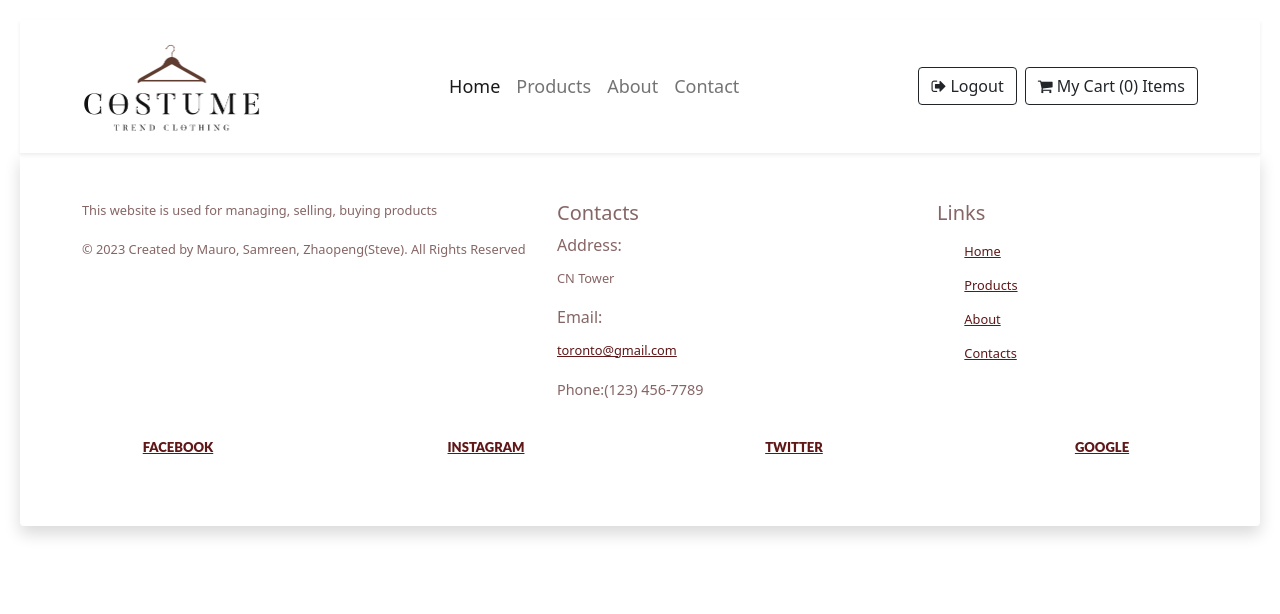
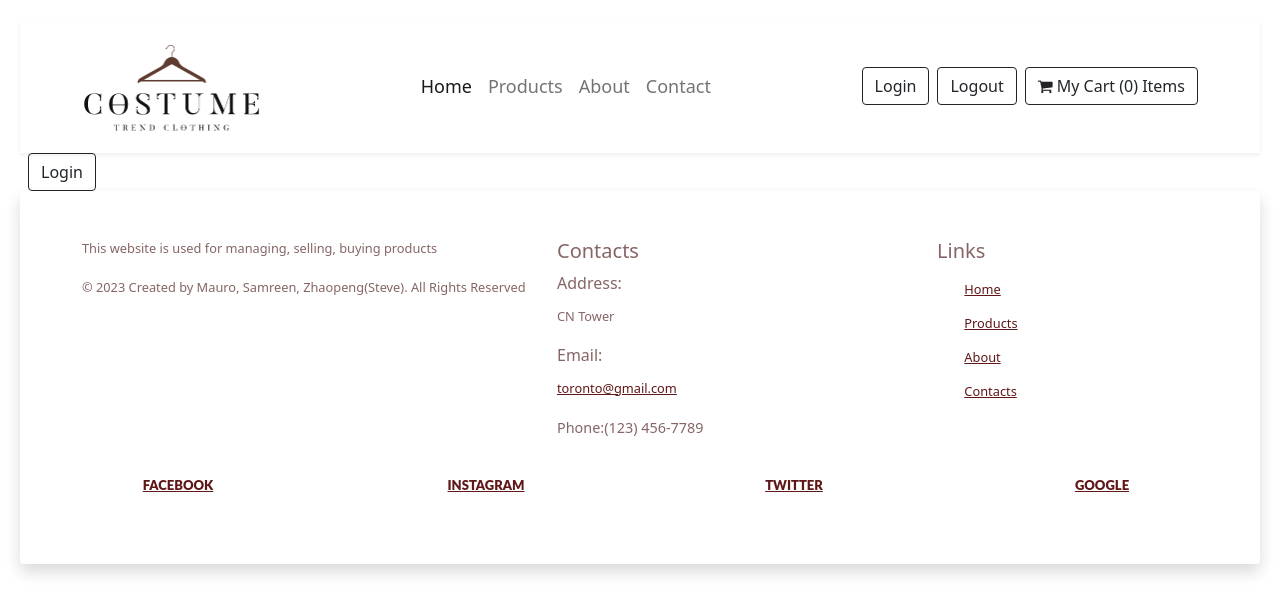
Before and after one commit to mauroapjr/ecommerce, a React (Create React App) app: page /login in a window 1280 px wide. Shown: the top 614 px of the page. Built offline with nearby package versions, Linux system fonts and the light colour scheme.

Commit message:
debug logout/ insert user name to navbar

```diff
--- a/src/component/CartProduct.jsx
+++ b/src/component/CartProduct.jsx
@@ -90,7 +90,7 @@ export default function CartProduct(props) {
             </Button>
           </>
         ) : (
-          <h7>Cart is Empty!</h7>
+          <h6>Cart is Empty!</h6>
         )}
       </Modal.Body>
     </Modal>
--- a/src/component/Login.jsx
+++ b/src/component/Login.jsx
@@ -6,16 +6,13 @@ function Login() {
 
   return (
     <div className="buttons">
-      {!loginWithRedirect && (
-        <a className="btn btn-outline-dark ms-2">
-          <i
-            className="fa fa-sign-in"
-            onClick={() => loginWithRedirect()}
-            aria-hidden="true"
-          ></i>{" "}
-          Login
-        </a>
-      )}
+      <button
+        className="btn btn-outline-dark ms-2"
+        onClick={() => loginWithRedirect()}
+      >
+        {" "}
+        Login
+      </button>
     </div>
   );
 }
--- a/src/component/Logout.jsx
+++ b/src/component/Logout.jsx
@@ -2,28 +2,20 @@ import React from "react";
 import { useAuth0 } from "@auth0/auth0-react";
 
 function Logout() {
-  const { user, logout } = useAuth0();
-  const logoutWithRedirect = () => {
-    logout({
-      returnTo: window.location.origin
-    })
-  }
+  const { logout } = useAuth0();
+  // const logoutWithRedirect = () => {
+  //   logout({
+  //     // returnTo: window.location.origin
+  //   })
 
   return (
     <div className="buttons">
-      <a className="btn btn-outline-dark ms-2">
-        <i
-          className="fa fa-sign-out"
-          onClick={() => logoutWithRedirect({
-            returnTo: window.location.origin
-          })}
-          aria-hidden="true"
-        ></i>{" "}
+      <button
+        className="btn btn-outline-dark ms-2"
+        onClick={() => logout({ returnTo: window.location.origin })}
+      >
         Logout
-      </a>
-      {/* <button onClick={() => loginWithRedirect()}>Login</button> */}
-
-      {/* <button onClick={() => logout({ returnTo: window.location.origin })}>Logout</button> */}
+      </button>
     </div>
   );
 }
--- a/src/component/Navbar.jsx
+++ b/src/component/Navbar.jsx
@@ -76,7 +76,10 @@ export default function Navbar() {
               <Login />
               <Logout />
 
-              <a onClick={handleShow} className="btn btn-outline-dark ms-2 ms=auto">
+              <a
+                onClick={handleShow}
+                className="btn btn-outline-dark ms-2 ms=auto"
+              >
                 <i className="fa fa-shopping-cart" aria-hidden="true"></i> My
                 Cart ({productsCount}) Items
               </a>
--- a/src/component/UserProfile.jsx
+++ b/src/component/UserProfile.jsx
@@ -17,6 +17,7 @@ function UserProfile() {
           alt={user.name}
           style={{ borderRadius: "50%", width: "50px", height: "50px" }}
         />
+        <h6>{user.name.substring(0, 6)}</h6>
       </div>
     )
   );
```
